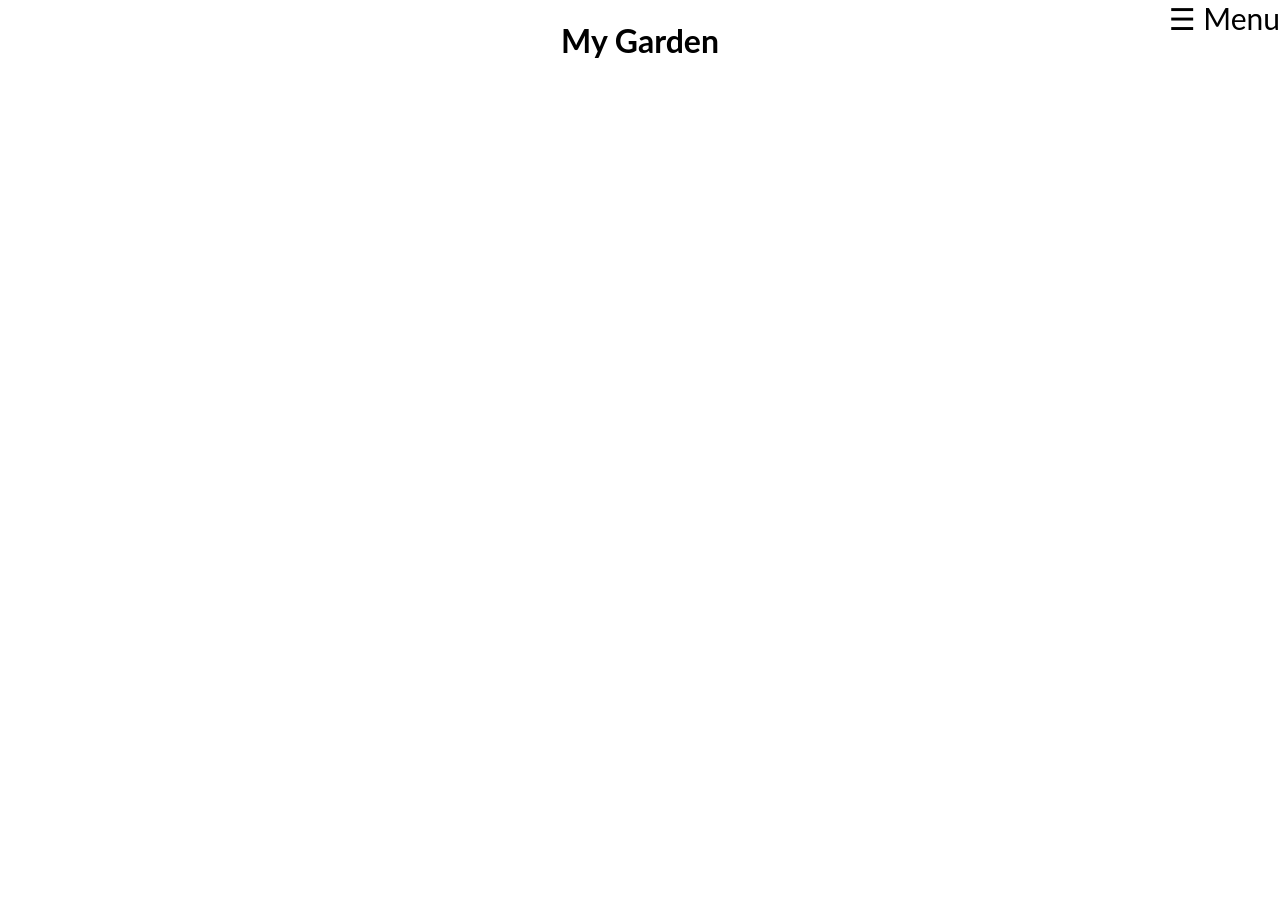
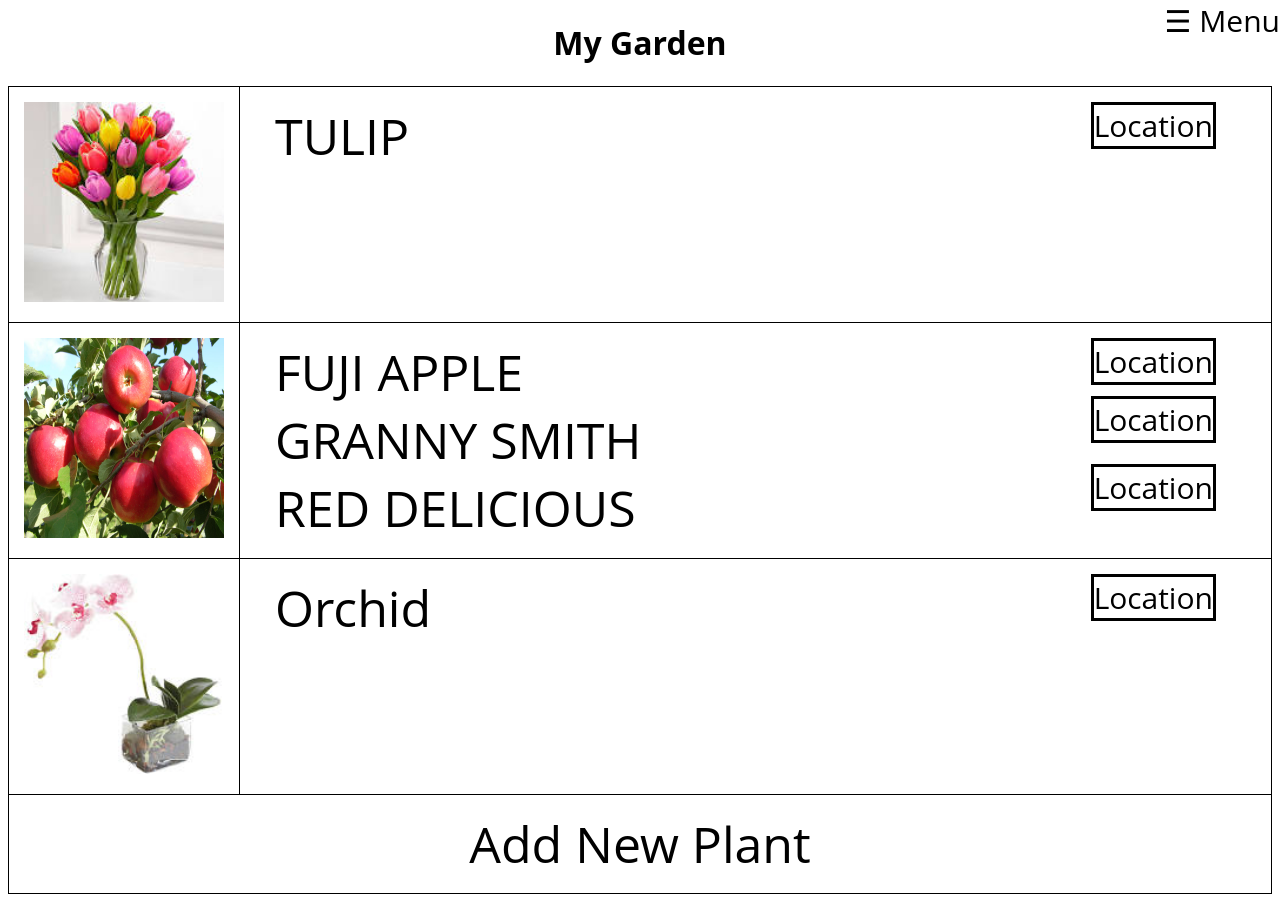
Before and after one commit to squidgreen/garden-gnome-ga, a plain HTML site: page mygarden.html in a window 1280 px wide. Before the commit the page ends 800 px from the top, so only its background shows below. Drawn offline with Linux system fonts and the light colour scheme.

Commit message:
mygarden page editing

```diff
--- a/mygarden.html
+++ b/mygarden.html
@@ -1,8 +1,20 @@
 <!doctype html>
 <html>
 	<head>
+<style>
+table, td {
+    border: 1px solid black;
+    border-collapse: collapse;
+}
+td{
+	padding: 15px;
+	text-align: left;
+	vertical-align: top;
+}
+</style>
 		<title>My Garden</title>
 		<link href="css/menu.css" rel="stylesheet">
+		<link rel="stylesheet" href="css/home.css">
 	</head>
 	<body>
 		<h1 style="text-align:center;">My Garden</h1>
@@ -17,6 +29,41 @@
 		</div>
 
 	<span style="font-size:30px;cursor:pointer;position:absolute;top:0;right:0;" onclick="openNav()">&#9776; Menu</span>
+
+	<table style="width:100%;">
+		<tr>
+			<td width="10%"><img width="200" height="200" src="image/tulips.jpg" alt="tulips"></td>
+			<td width="90%">
+				<span style="margin-top:0px;margin-left:20px;font-size:50px">TULIP</span>
+				<span style="font-size:30px;border-style:solid;position:absolute;right:5%;" onclick="openNav()">Location</span>
+			</td>
+		</tr>
+		<tr>
+			<td width="10%"><img width="200" height="200" src="image/AppleTree.jpg" alt="tulips"></td>
+			<td width="90%">
+				<span style="margin-top:0px;margin-left:20px;font-size:50px;">FUJI APPLE</span>
+				<span style="font-size:30px;border-style:solid;position:absolute;right:5%;" onclick="openNav()">Location</span>
+				<br><span style="margin-top:0px;margin-left:20px;font-size:50px;">GRANNY SMITH</span>
+				<span style="font-size:30px;border-style:solid;position:absolute;right:5%;margin-top:-10px;" onclick="openNav()">Location</span>
+
+				<br><span style="margin-top:0px;margin-left:20px;font-size:50px;">RED DELICIOUS</span>
+				<span style="font-size:30px;border-style:solid;position:absolute;right:5%;margin-top:-10px;" onclick="openNav()">Location</span>
+
+			</td>
+		</tr>
+		<tr>
+			<td width="10%"><img width="200" height="200" src="image/Orchid.jpg" alt="orchid"></td>
+			<td width="90%">
+				<span style="font-size:50px;margin-top:0px;margin-left:20px;">Orchid</span>
+				<span style="font-size:30px;border-style:solid;position:absolute;right:5%;" onclick="openNav()">Location</span>
+			</td>
+		</tr>
+		<tr>
+			<td colspan="2" style="text-align:center;"><span style="font-size:50px;">Add New Plant</span></td>
+		</tr>
+
+
+	</table>
 	<script src="js/menu.js"></script>
 	</body>
 </html>
```
Also changed, not shown: image/AppleTree.jpg (added), image/Orchid.jpg (added), image/tulips.jpg (added).
